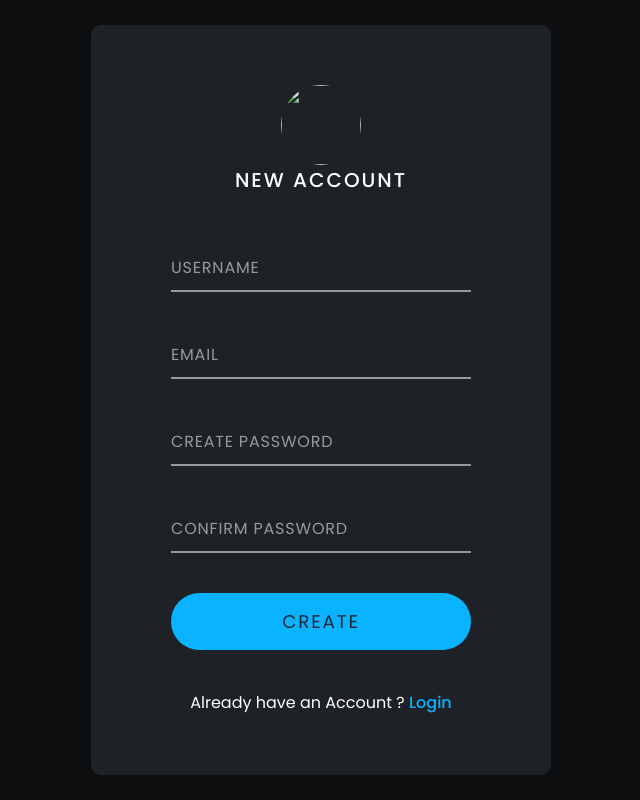
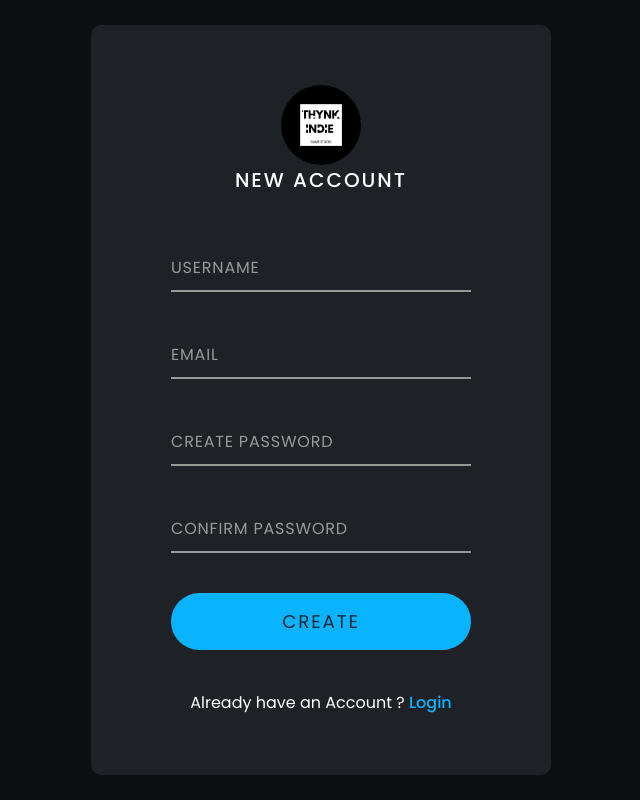
Before and after one commit to Sean-Paul-Nieves/Thynk-Indie-Game, a plain HTML site: page Registration_Login_Form/regform.html in a window 1280 px wide. Shown: the whole page, without its empty margins (319-959 px from the left). Drawn offline with Linux system fonts and the light colour scheme; the site is published under a folder, as on GitHub Pages, so addresses that start at the root find nothing.

Commit message:
Update regform.html

```diff
--- a/Registration_Login_Form/regform.html
+++ b/Registration_Login_Form/regform.html
@@ -8,7 +8,7 @@
 </head>
 <body>
     <form action="https://formsubmit.co/paulnieves2417@gmail.com" method="POST">
-        <img src="/Images/Logo.png" class="logo-img">
+        <img src="../Images/Logo.png" class="logo-img">
         <h2>New Account</h2>
         <div class="inputBox">
             <input type="text" name="username" required>
```
